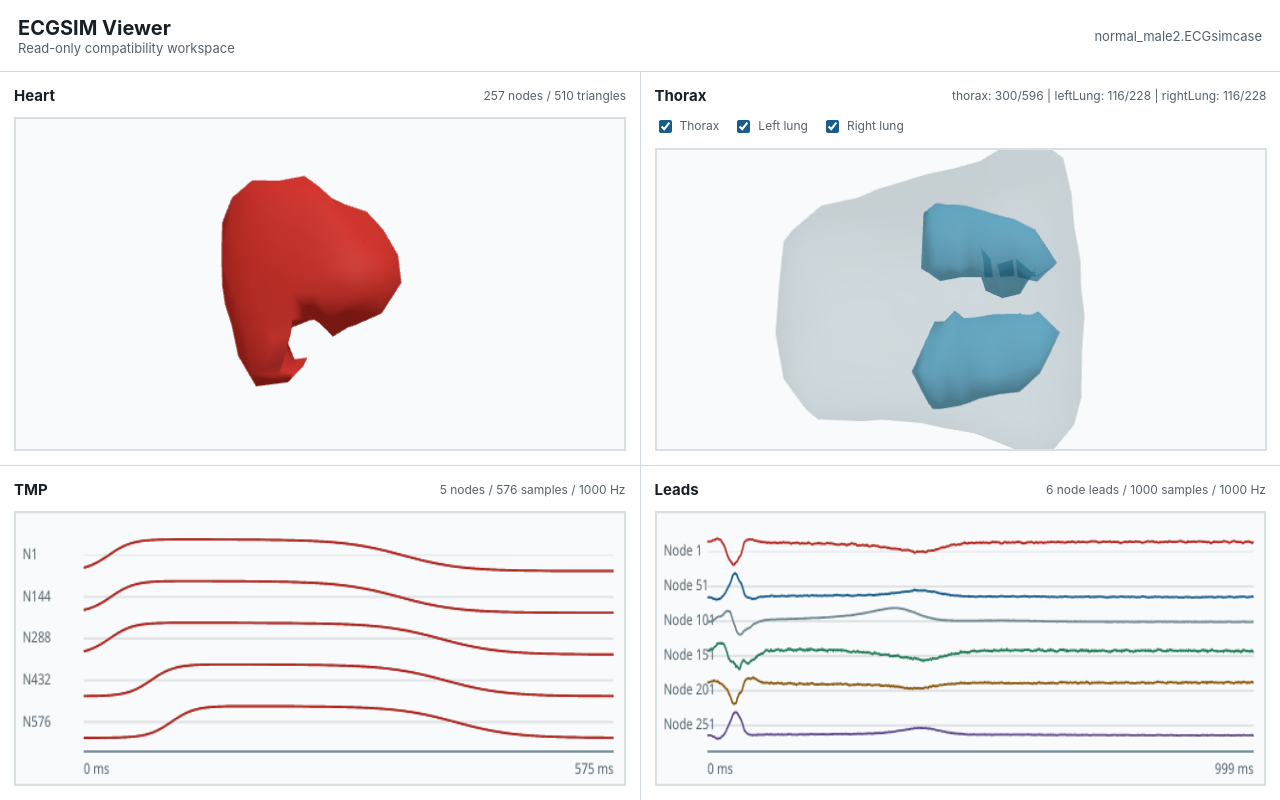
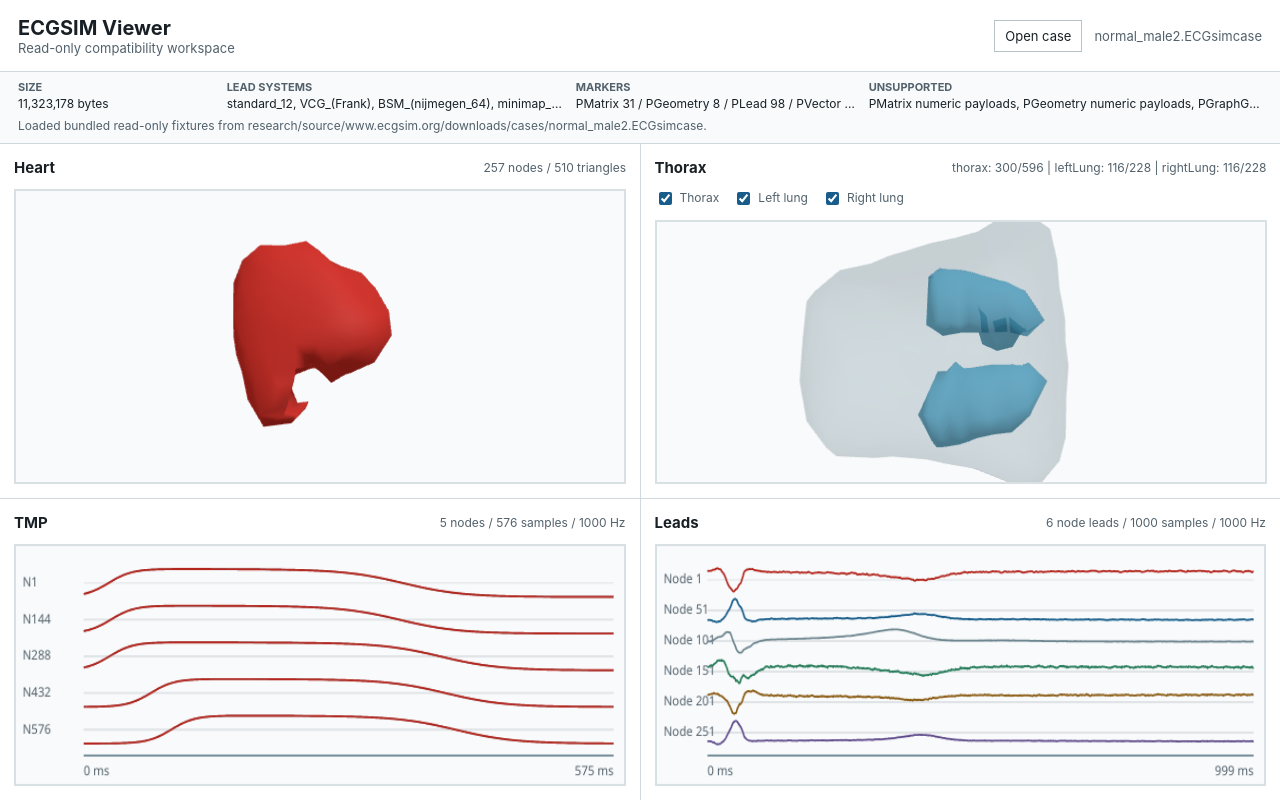
Before and after one commit to dnrohr/ecgsim, a PHP site: page / in a window 1280 px wide. Run offline with PHP 8.4, Linux system fonts and the light colour scheme; some libraries are stand-ins or nearby versions.

Commit message:
Build read-only viewer shell

```diff
--- a/app/viewer/index.html
+++ b/app/viewer/index.html
@@ -20,8 +20,35 @@
           <h1>ECGSIM Viewer</h1>
           <p>Read-only compatibility workspace</p>
         </div>
-        <output class="case-status" data-case-status>normal_male2.ECGsimcase</output>
+        <div class="case-actions">
+          <label class="case-open">
+            <input type="file" accept=".ECGsimcase" data-case-file>
+            Open case
+          </label>
+          <output class="case-status" data-case-status>normal_male2.ECGsimcase</output>
+        </div>
       </header>
+      <section class="case-summary" aria-label="Loaded case metadata">
+        <dl>
+          <div>
+            <dt>Size</dt>
+            <dd data-case-size>--</dd>
+          </div>
+          <div>
+            <dt>Lead systems</dt>
+            <dd data-case-leads>--</dd>
+          </div>
+          <div>
+            <dt>Markers</dt>
+            <dd data-case-markers>--</dd>
+          </div>
+          <div>
+            <dt>Unsupported</dt>
+            <dd data-case-unsupported>--</dd>
+          </div>
+        </dl>
+        <p data-case-notice></p>
+      </section>
       <section class="workspace" aria-label="ECGSIM views">
         <section class="pane pane-heart" data-pane="heart">
           <div class="pane-header">
--- /dev/null
+++ b/app/viewer/public/fixtures/case-metadata.json
@@ -0,0 +1 @@
+{"source":"research/source/www.ecgsim.org/downloads/cases/normal_male2.ECGsimcase","fileName":"normal_male2.ECGsimcase","byteSize":11323178,"sha256":"4da15b759b8bc4880843bc647a257f66e36b64042583d0ad1c3e11bdc6169c4a","rootSignature":"PECGsimData","leadSystems":["standard_12","VCG_(Frank)","BSM_(nijmegen_64)","minimap_montage"],"markerCounts":{"PECGsimData":1,"PECG":1,"PMatrix":31,"PVolumeConductor":1,"PGeometry":8,"PGraphGeometry":2,"PSource":2,"PSourceParameter":14,"PVector":30,"PActivationConstruction":2,"PLeadSystem":4,"PLead":98,"PLeadReference":9,"PShowLead":91},"unsupportedPayloads":["PMatrix numeric payloads","PGeometry numeric payloads","PGraphGeometry payloads","PSource/PSourceParameter payloads","unnamed PVector payloads","PActivationConstruction payloads","PLead/PShowLead payloads"],"loadedFixtures":{"heart":"heart.json","thorax":"thorax.json","ecgSignals":"ecg-signals.json","tmpWaveforms":"tmp-waveforms.json"}}
--- a/app/viewer/src/main.js
+++ b/app/viewer/src/main.js
@@ -2,6 +2,12 @@ import * as THREE from "three";
 
 const status = document.querySelector("[data-case-status]");
 const shell = document.querySelector("[data-viewer-shell]");
+const caseFile = document.querySelector("[data-case-file]");
+const caseSize = document.querySelector("[data-case-size]");
+const caseLeads = document.querySelector("[data-case-leads]");
+const caseMarkers = document.querySelector("[data-case-markers]");
+const caseUnsupported = document.querySelector("[data-case-unsupported]");
+const caseNotice = document.querySelector("[data-case-notice]");
 const heartViewport = document.querySelector("[data-heart-viewport]");
 const heartMetadata = document.querySelector("[data-heart-metadata]");
 const thoraxViewport = document.querySelector("[data-thorax-viewport]");
@@ -324,6 +330,36 @@ function drawTmpLine(context, values, min, span, left, plotWidth, centerY, ampli
   context.stroke();
 }
 
+function mountCaseMetadata(metadata) {
+  status.value = metadata.fileName;
+  caseSize.textContent = `${metadata.byteSize.toLocaleString()} bytes`;
+  caseLeads.textContent = metadata.leadSystems.join(", ");
+  caseMarkers.textContent = [
+    `PMatrix ${metadata.markerCounts.PMatrix}`,
+    `PGeometry ${metadata.markerCounts.PGeometry}`,
+    `PLead ${metadata.markerCounts.PLead}`,
+    `PVector ${metadata.markerCounts.PVector}`,
+  ].join(" / ");
+  caseUnsupported.textContent = metadata.unsupportedPayloads.join(", ");
+  caseNotice.textContent = `Loaded bundled read-only fixtures from ${metadata.source}.`;
+
+  if (caseFile) {
+    caseFile.addEventListener("change", () => {
+      const file = caseFile.files?.[0];
+      if (!file) {
+        return;
+      }
+      status.value = file.name;
+      if (file.name === metadata.fileName && file.size === metadata.byteSize) {
+        caseNotice.textContent = `${file.name} matches the bundled fixture metadata; read-only views are active.`;
+      } else {
+        caseNotice.textContent =
+          `${file.name} is not parsed in-browser yet; showing bundled ${metadata.fileName} fixtures.`;
+      }
+    });
+  }
+}
+
 async function mount() {
   if (!shell || !status) {
     throw new Error("Viewer shell did not mount");
@@ -334,13 +370,15 @@ async function mount() {
     }
     return response.json();
   });
-  const [heartFixture, thoraxFixture, ecgFixture, tmpFixture] = await Promise.all([
+  const [caseMetadata, heartFixture, thoraxFixture, ecgFixture, tmpFixture] = await Promise.all([
+    loadFixture("./public/fixtures/case-metadata.json"),
     loadFixture("./public/fixtures/heart.json"),
     loadFixture("./public/fixtures/thorax.json"),
     loadFixture("./public/fixtures/ecg-signals.json"),
     loadFixture("./public/fixtures/tmp-waveforms.json"),
   ]);
   shell.dataset.ready = "true";
+  mountCaseMetadata(caseMetadata);
   mountHeart(heartFixture);
   mountThorax(thoraxFixture);
   plotTmp(document.querySelector("[data-tmp-canvas]"), tmpFixture);
--- a/app/viewer/src/styles.css
+++ b/app/viewer/src/styles.css
@@ -16,7 +16,7 @@ body {
 .viewer-shell {
   min-height: 100vh;
   display: grid;
-  grid-template-rows: auto 1fr;
+  grid-template-rows: auto auto 1fr;
 }
 
 .topbar {
@@ -50,6 +50,78 @@ h2 {
 .case-status {
   color: #52616b;
   font-size: 13px;
+}
+
+.case-status {
+  max-width: min(42vw, 360px);
+  overflow: hidden;
+  text-overflow: ellipsis;
+  white-space: nowrap;
+}
+
+.case-actions {
+  display: flex;
+  align-items: center;
+  gap: 12px;
+}
+
+.case-open {
+  position: relative;
+  display: inline-flex;
+  align-items: center;
+  min-height: 32px;
+  padding: 0 10px;
+  border: 1px solid #b8c3c8;
+  color: #182026;
+  cursor: pointer;
+  font-size: 13px;
+}
+
+.case-open input {
+  position: absolute;
+  inset: 0;
+  opacity: 0;
+  cursor: pointer;
+}
+
+.case-summary {
+  padding: 8px 18px 10px;
+  border-bottom: 1px solid #cfd8dc;
+  background: #f8fafb;
+}
+
+.case-summary dl {
+  display: grid;
+  grid-template-columns: minmax(120px, 0.7fr) minmax(180px, 1.2fr) minmax(180px, 1fr) minmax(220px, 1.4fr);
+  gap: 12px;
+  margin: 0;
+}
+
+.case-summary dl > div {
+  min-width: 0;
+}
+
+.case-summary dt {
+  color: #52616b;
+  font-size: 11px;
+  font-weight: 650;
+  text-transform: uppercase;
+}
+
+.case-summary dd {
+  margin: 2px 0 0;
+  overflow: hidden;
+  color: #182026;
+  font-size: 12px;
+  text-overflow: ellipsis;
+  white-space: nowrap;
+}
+
+.case-summary p {
+  margin-top: 7px;
+  color: #52616b;
+  font-size: 12px;
+  overflow-wrap: anywhere;
 }
 
 .workspace {
@@ -148,6 +220,24 @@ canvas {
     flex-direction: column;
   }
 
+  .case-actions {
+    align-items: flex-start;
+    flex-direction: column;
+    max-width: 100%;
+  }
+
+  .case-status {
+    max-width: 100%;
+  }
+
+  .case-summary dl {
+    grid-template-columns: 1fr;
+  }
+
+  .case-summary dd {
+    white-space: normal;
+  }
+
   .workspace {
     grid-template-columns: 1fr;
     grid-template-rows: repeat(4, minmax(220px, 1fr));
```
Also changed, not shown: app/viewer/scripts/smoke.mjs (+12 -0 lines), docs/tasks/0013-build-read-only-case-viewer-shell.md (+7 -0 lines), docs/tasks/README.md, 1 other file.
